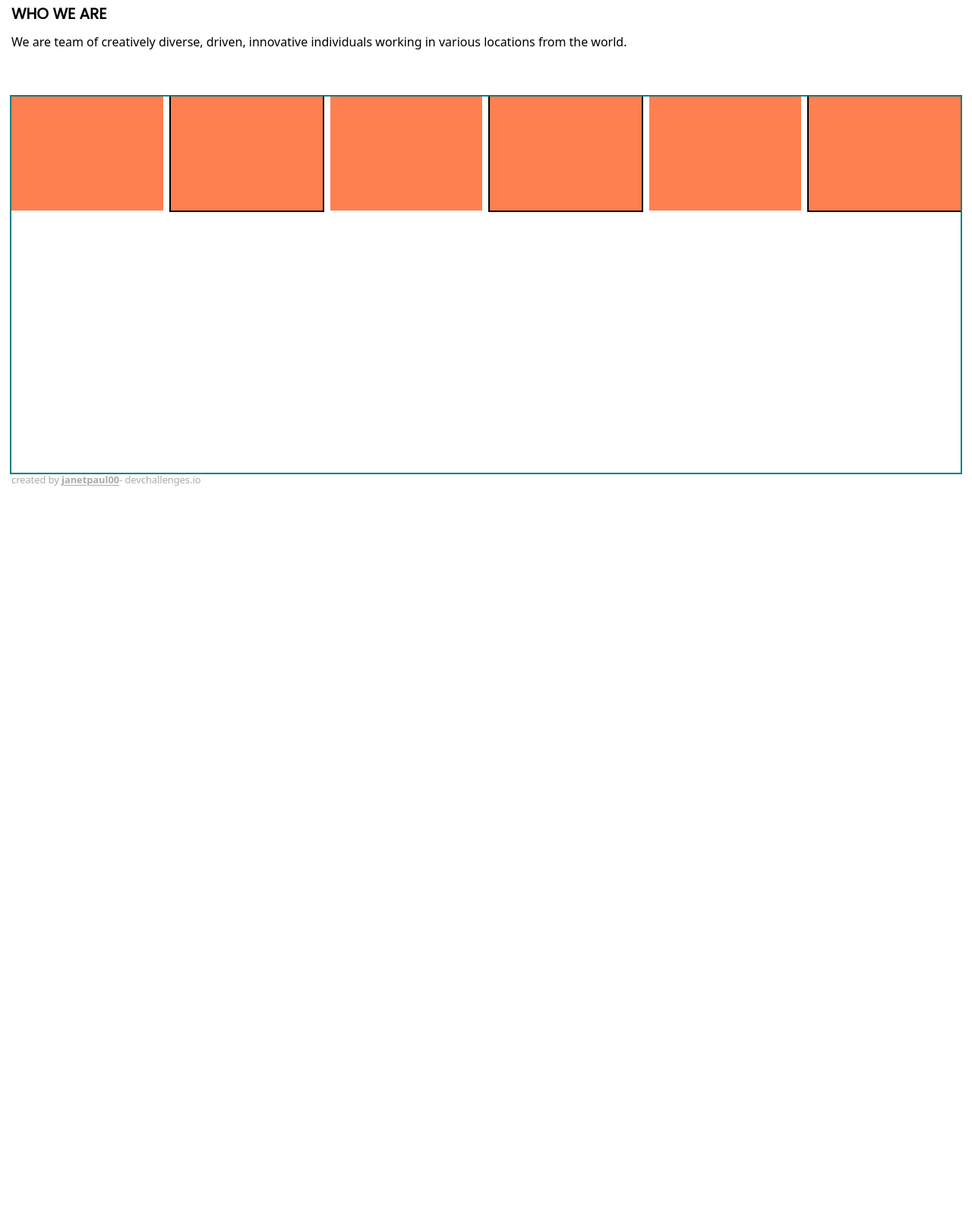
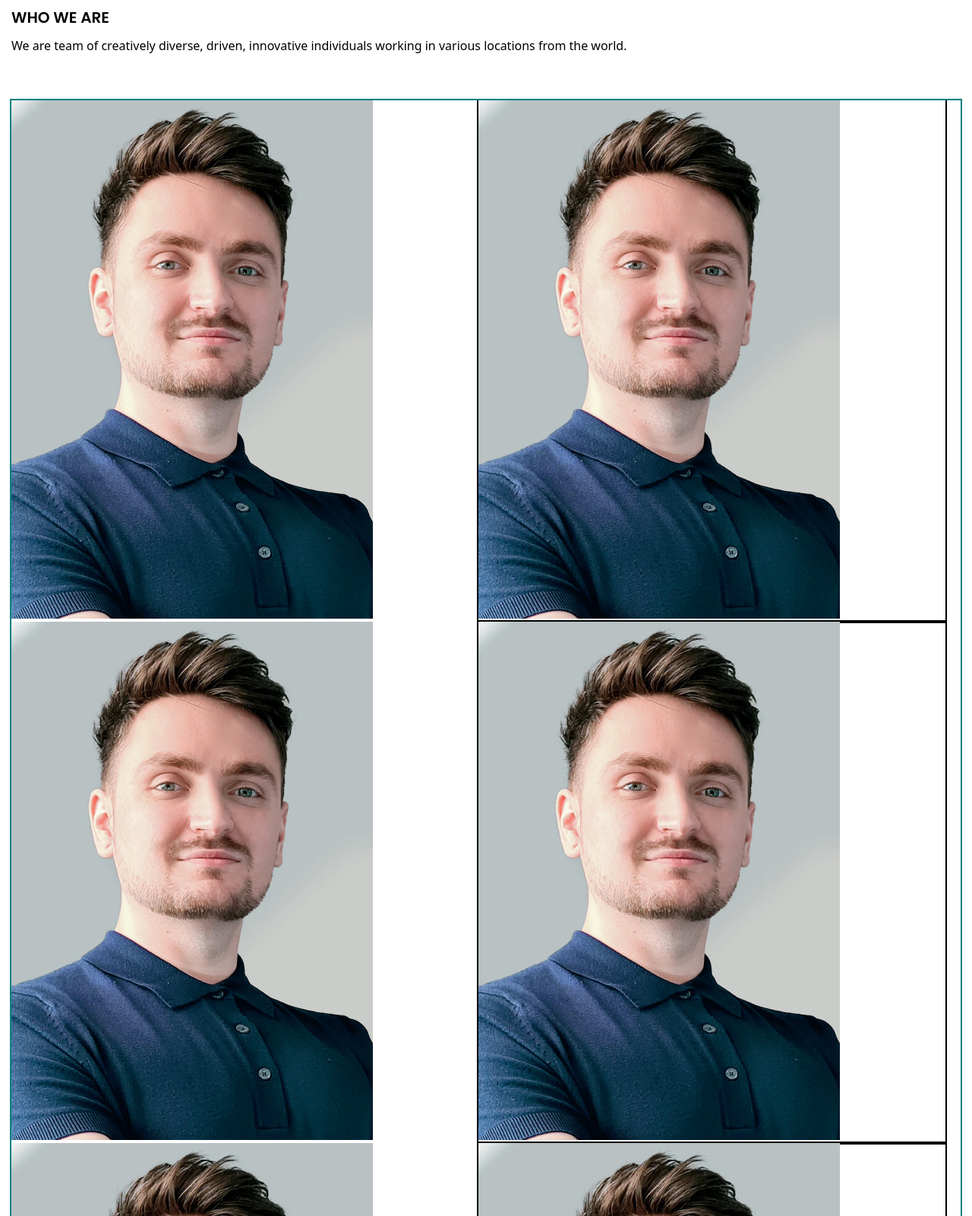
Before and after one commit to janetpaul00/Team-page, a plain HTML site: page index.html in a window 1280 px wide. Shown: the part 160-1760 px from the top of the page at 76% size. Before the commit the page ends 800 px from the top, so only its background shows below. Drawn offline with Linux system fonts and the light colour scheme.

Commit message:
small changes

```diff
--- a/index.css
+++ b/index.css
@@ -1,5 +1,5 @@
 @import url(https://fonts.googleapis.com/css?family=PT+Serif:regular,700);
-@import url(https://fonts.googleapis.com/css?family=Poppins:regular,400);
+@import url(https://fonts.googleapis.com/css?family=Poppins:regular,600);
 
 * {
   box-sizing: border-box;
@@ -12,7 +12,7 @@ h1 {
   font-weight: 600;
   font-size: 2.5rem;
   letter-spacing: -0.1rem;
-  margin-top: 70px;
+  margin-top: 75px;
   margin-bottom: 40px;
 }
 
@@ -27,6 +27,8 @@ footer {
   font-family: system-ui;
   font-size: 0.8rem;
   color: #a9a9a9;
+  padding-bottom: 20px;
+  text-align: center;
 }
 
 #username {
@@ -56,18 +58,24 @@ p {
 
 .team-wrapper {
   display: flex;
-  column-gap: 10px;
+  align-items: center;
+  flex-wrap: wrap;
+  /* column-gap: 10px; */
   flex: 1;
   outline: 2px solid teal;
 }
 
 .content-box {
-  width: 200px;
-  height: 150px;
+  width: calc(50% - 10px);
+}
+
+.photos {
+  max-width: 100%;
+  height: 100%;
+
   background-color: coral;
 }
 
 .content-box:nth-child(even) {
   outline: 2px solid black;
-  align-self: flex-start;
 }
--- a/index.html
+++ b/index.html
@@ -16,12 +16,60 @@
         working in various locations from the world.
       </p>
       <div class="team-wrapper">
-        <div class="content-box"></div>
-        <div class="content-box"></div>
-        <div class="content-box"></div>
-        <div class="content-box"></div>
-        <div class="content-box"></div>
-        <div class="content-box"></div>
+        <div class="content-box">
+          <img
+            class="photos"
+            src="photo1.png"
+            height="682"
+            width="476"
+            alt="Bill smiling"
+          />
+        </div>
+        <div class="content-box">
+          <img
+            class="photos"
+            src="photo1.png"
+            height="682"
+            width="476"
+            alt="Bill smiling"
+          />
+        </div>
+        <div class="content-box">
+          <img
+            class="photos"
+            src="photo1.png"
+            height="682"
+            width="476"
+            alt="Bill smiling"
+          />
+        </div>
+        <div class="content-box">
+          <img
+            class="photos"
+            src="photo1.png"
+            height="682"
+            width="476"
+            alt="Bill smiling"
+          />
+        </div>
+        <div class="content-box">
+          <img
+            class="photos"
+            src="photo1.png"
+            height="682"
+            width="476"
+            alt="Bill smiling"
+          />
+        </div>
+        <div class="content-box">
+          <img
+            class="photos"
+            src="photo1.png"
+            height="682"
+            width="476"
+            alt="Bill smiling"
+          />
+        </div>
       </div>
       <footer>
         created by <span id="username">janetpaul00</span>- devchallenges.io
```
Also changed, not shown: photo1.png (added), photo2.png (added), photo3.png (added), photo4.png (added), photo5.png (added), photo6.png (added).
